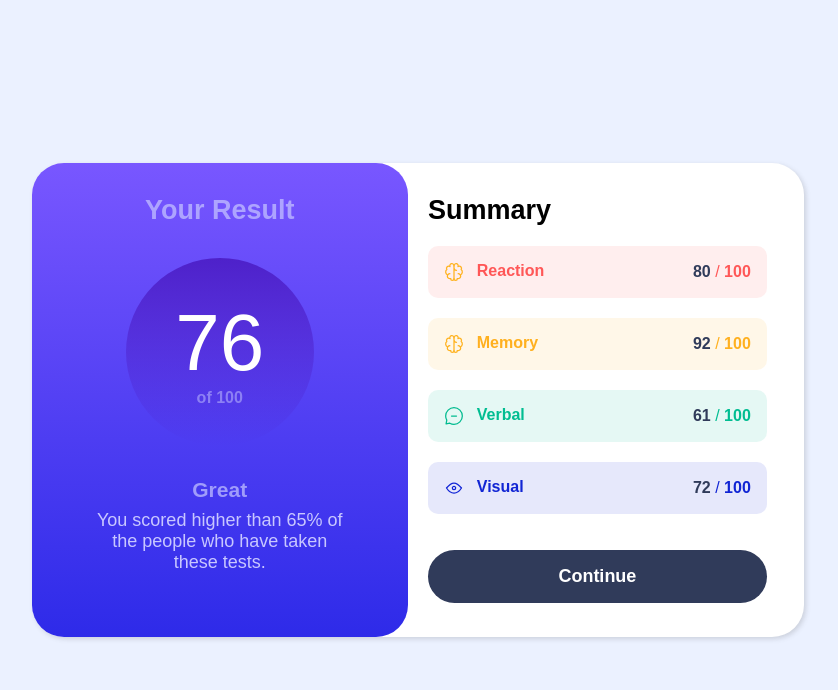
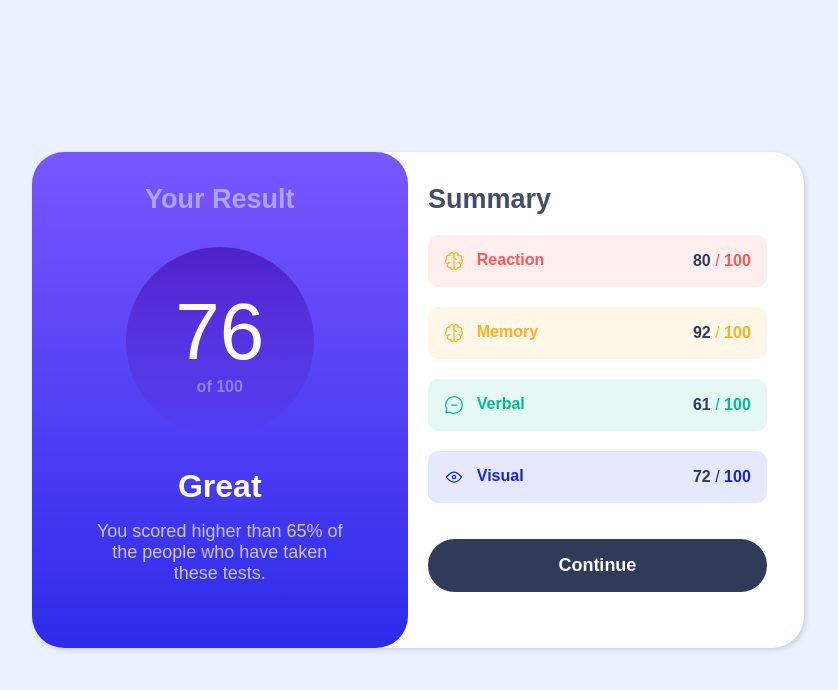
Before and after one commit to wagnnermorais/FEM-Results-Summary-Component, a plain HTML site: page index.html in a window 1280 px wide. Shown: the whole page, without its empty margins (222-1060 px from the left). Drawn offline with Linux system fonts and the light colour scheme.

Commit message:
refac: title colors

```diff
--- a/assets/css/style.css
+++ b/assets/css/style.css
@@ -107,13 +107,14 @@ main {
   font-size: var(--main-font-size);
 }
 
-.result-info-box h2 {
+.result-info-box-title {
   font-size: 2rem;
+  font-weight: var(--fw-bold);
   color: var(--neutral-white);
   margin: 1.5rem 0 1rem 0;
 }
 
-.result-info-box p {
+.result-info-box-p {
   max-width: 70%;
   margin: 0.5rem auto 2rem;
   font-size: var(--main-font-size);
@@ -122,6 +123,10 @@ main {
 
 .summary-section {
   width: 50%;
+}
+
+.summary-title {
+  color: hsla(var(--opacity-neutral-dark-gray-blue), 0.9);
 }
 
 .summary-results-box {
--- a/index.html
+++ b/index.html
@@ -22,15 +22,15 @@
           <p>of 100</p>
         </div>
         <div class="result-info-box">
-          <h3>Great</h3>
-          <p>
+          <p class="result-info-box-title">Great</p>
+          <p class="result-info-box-p">
             You scored higher than 65% of the people who have taken these tests.
           </p>
         </div>
       </section>
       <section class="summary-section">
         <div class="main-titles">
-          <h2>Summary</h2>
+          <h2 class="summary-title">Summary</h2>
         </div>
 
         <div class="summary-results-box">
```
